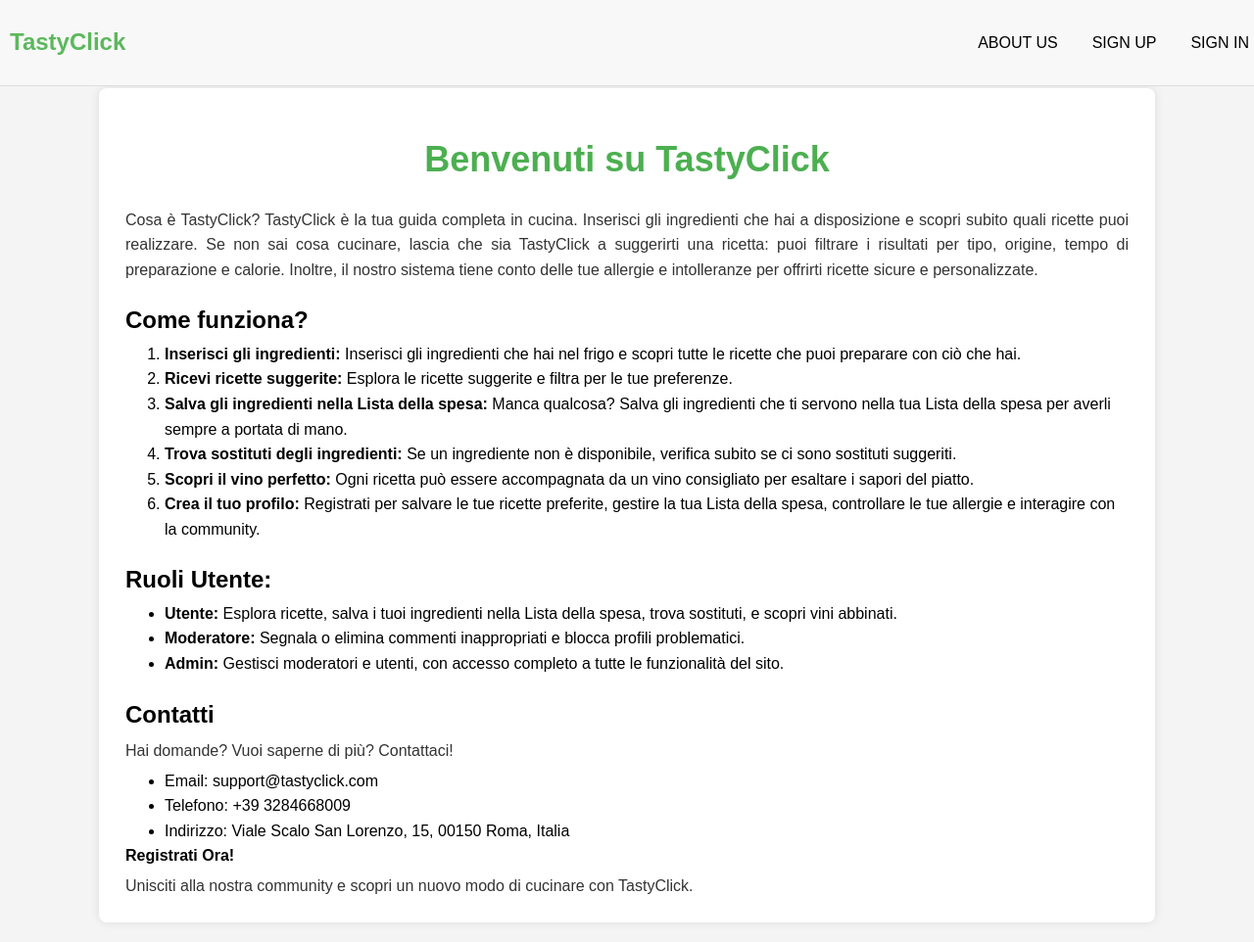
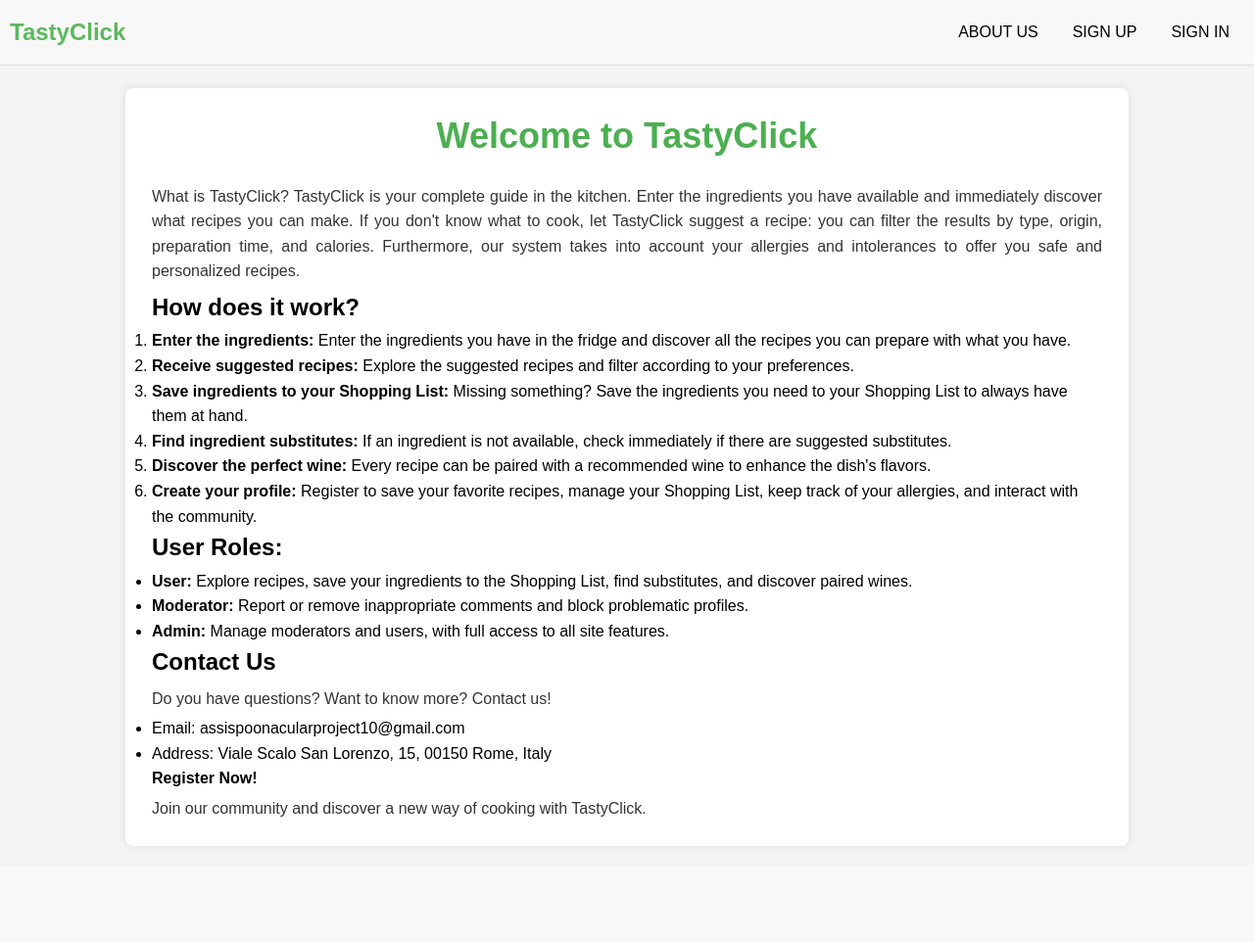
Before and after one commit to Dariop8/progetto-lab-ASSI-2023-2024, a Flask app: page /about_us in a window 1280 px wide. Shown: the whole page at 98% size. After the commit the page ends 866 px from the top, so only its background shows below. Run offline with Flask 3, Linux system fonts and the light colour scheme.

Commit message:
modifiche database, aboutus e header.css

```diff
--- a/app.py
+++ b/app.py
@@ -228,10 +228,12 @@ class Favourite(db.Model):
     id = db.Column(db.Integer, primary_key=True)
     recipe_id = db.Column(db.Integer, nullable=False)
     email = db.Column(db.String(120), db.ForeignKey('users.email', ondelete="CASCADE"), nullable=False)
+    username = db.Column(db.String(30), db.ForeignKey('users.username', ondelete="CASCADE"), nullable=False)
     note = db.Column(db.String(300), nullable=False, default="")
 
-    def __init__(self, recipe_id=None, email=None):
+    def __init__(self, username=None, recipe_id=None, email=None):
         self.recipe_id = recipe_id
+        self.username = username
         self.email = email
         self.note=""
 
@@ -240,10 +242,12 @@ class ShoppingList(db.Model):
 
     id = db.Column(db.Integer, primary_key=True)
     email = db.Column(db.String(120), db.ForeignKey('users.email', ondelete="CASCADE"), nullable=False)
+    username = db.Column(db.String(30), db.ForeignKey('users.username', ondelete="CASCADE"), nullable=False)
     ingredient = db.Column(db.String(300), nullable=False, default="")
 
-    def __init__(self, email=None, ingredient=None):
+    def __init__(self, username=None, email=None, ingredient=None):
         self.email = email
+        self.username = username
         self.ingredient=ingredient
 
 
@@ -268,7 +272,10 @@ class Users(UserMixin, db.Model):
     comments = db.relationship('Comments', backref='user', lazy=True, cascade="all, delete", foreign_keys='Comments.email')
     favourites = db.relationship('Favourite', backref='user', lazy=True, cascade="all, delete", foreign_keys='Favourite.email')
     shoppinglist = db.relationship('ShoppingList', backref='user', lazy=True, cascade="all, delete", foreign_keys='ShoppingList.email')
-    # richieste_sblocco = db.relationship('RichiestaSblocco', backref='user', lazy=True, cascade="all, delete", foreign_keys='RichiestaSblocco.email')
+    richieste_sblocco = db.relationship('RichiestaSblocco', backref='user', lazy=True, cascade="all, delete", foreign_keys='RichiestaSblocco.email')
+    utenti_bloccati = db.relationship('UtentiBloccati', foreign_keys='UtentiBloccati.id_utente', backref='utente_bloccato', lazy=True, cascade="all, delete")
+    moderazioni_blocchi = db.relationship('UtentiBloccati', foreign_keys='UtentiBloccati.id_moderatore', backref='moderatore', lazy=True, cascade="all, delete")
+
 
     __table_args__ = (
         db.CheckConstraint('ruolo BETWEEN 1 AND 3', name='check_ruolo_range'),
@@ -295,17 +302,20 @@ class ruoli(db.Model):
     nome = db.Column(db.Text, unique=True, nullable=False)
     descrizione = db.Column(db.Text)
 
-#UtentiBloccati non ha foreignkey perchè se sono bannato e cancello l'account allora deve rimanere quella mail tra i bloccati
 class UtentiBloccati(db.Model):
     __tablename__ = 'utenti_bloccati'
 
-    email = db.Column(db.String(120), primary_key=True)
-    username = db.Column(db.String(30), unique=True, nullable=False)
-    id_utente = db.Column(db.Integer, unique=True, nullable=True)
-    id_moderatore = db.Column(db.Integer, nullable=False)
+    email = db.Column(db.String(120), db.ForeignKey('users.email', ondelete="CASCADE"), primary_key=True)
+    username = db.Column(db.String(30), db.ForeignKey('users.username', ondelete="CASCADE"), unique=True, nullable=False)
+    id_utente = db.Column(db.Integer, db.ForeignKey('users.id', ondelete="CASCADE"), unique=True, nullable=True)
+    id_moderatore = db.Column(db.Integer, db.ForeignKey('users.id'), nullable=False)
     commento_offensivo = db.Column(db.Text, nullable=True)
     ricetta_interessata = db.Column(db.Integer, nullable=True)
     data_blocco = db.Column(db.DateTime, default=datetime.now(timezone.utc))
+
+    __table_args__ = (
+        db.CheckConstraint('id_utente != id_moderatore', name='check_moderatore_diverso'),
+    )
 
     def __init__(self, email, username, id_utente=None, id_moderatore=None, commento_offensivo=None, ricetta_interessata=None):
         self.email = email
@@ -314,6 +324,7 @@ class UtentiBloccati(db.Model):
         self.id_moderatore = id_moderatore
         self.commento_offensivo = commento_offensivo
         self.ricetta_interessata = ricetta_interessata
+
 
 
 class RichiestaSblocco(db.Model):
@@ -876,6 +887,7 @@ def add_to_favourites():
 
         user_id = session['id']
         user_email = db.session.get(Users, user_id).email
+        username = db.session.get(Users, user_id).username
         recipe_id = request.json.get('recipe_id')
 
         if not recipe_id:
@@ -885,7 +897,7 @@ def add_to_favourites():
         if existing_favourite:
             return jsonify({'error': 'Recipe is already in favourites'}), 409
 
-        favourite = Favourite(recipe_id=recipe_id, email=user_email)
+        favourite = Favourite(username=username, recipe_id=recipe_id, email=user_email)
         db.session.add(favourite)
         db.session.commit()
 
@@ -1006,7 +1018,7 @@ def update_shopping_list():
         if ingredient:
             existing_item = ShoppingList.query.filter_by(email=user.email, ingredient=ingredient).first()
             if not existing_item:
-                new_item = ShoppingList(email=user.email, ingredient=ingredient)
+                new_item = ShoppingList(username=user.username, email=user.email, ingredient=ingredient)
                 db.session.add(new_item)
                 db.session.commit()
 
--- a/static/header.css
+++ b/static/header.css
@@ -1,3 +1,9 @@
+* {
+    margin: 0;
+    padding: 0;
+    box-sizing: border-box;
+}
+
 header {
     display: flex;
     justify-content: space-between;
--- a/templates/about_us.html
+++ b/templates/about_us.html
@@ -18,39 +18,38 @@
     <div class="container">
         <main>
             <div class="about-us">
-                <h1>Benvenuti su TastyClick</h1>
+                <h1>Welcome to TastyClick</h1>
                 <p>
-                    Cosa è TastyClick? TastyClick è la tua guida completa in cucina. Inserisci gli ingredienti che hai a disposizione e scopri subito quali ricette puoi realizzare.
-                    Se non sai cosa cucinare, lascia che sia TastyClick a suggerirti una ricetta: puoi filtrare i risultati per tipo, origine, tempo di preparazione e calorie.
-                    Inoltre, il nostro sistema tiene conto delle tue allergie e intolleranze per offrirti ricette sicure e personalizzate.
+                    What is TastyClick? TastyClick is your complete guide in the kitchen. Enter the ingredients you have available and immediately discover what recipes you can make.
+                    If you don't know what to cook, let TastyClick suggest a recipe: you can filter the results by type, origin, preparation time, and calories.
+                    Furthermore, our system takes into account your allergies and intolerances to offer you safe and personalized recipes.
                 </p>
 
-                <h2>Come funziona?</h2>
+                <h2>How does it work?</h2>
                 <ol>
-                    <li><strong>Inserisci gli ingredienti:</strong> Inserisci gli ingredienti che hai nel frigo e scopri tutte le ricette che puoi preparare con ciò che hai.</li>
-                    <li><strong>Ricevi ricette suggerite:</strong> Esplora le ricette suggerite e filtra per le tue preferenze.</li>
-                    <li><strong>Salva gli ingredienti nella Lista della spesa:</strong> Manca qualcosa? Salva gli ingredienti che ti servono nella tua Lista della spesa per averli sempre a portata di mano.</li>
-                    <li><strong>Trova sostituti degli ingredienti:</strong> Se un ingrediente non è disponibile, verifica subito se ci sono sostituti suggeriti.</li>
-                    <li><strong>Scopri il vino perfetto:</strong> Ogni ricetta può essere accompagnata da un vino consigliato per esaltare i sapori del piatto.</li>
-                    <li><strong>Crea il tuo profilo:</strong> Registrati per salvare le tue ricette preferite, gestire la tua Lista della spesa, controllare le tue allergie e interagire con la community.</li>
+                    <li><strong>Enter the ingredients:</strong> Enter the ingredients you have in the fridge and discover all the recipes you can prepare with what you have.</li>
+                    <li><strong>Receive suggested recipes:</strong> Explore the suggested recipes and filter according to your preferences.</li>
+                    <li><strong>Save ingredients to your Shopping List:</strong> Missing something? Save the ingredients you need to your Shopping List to always have them at hand.</li>
+                    <li><strong>Find ingredient substitutes:</strong> If an ingredient is not available, check immediately if there are suggested substitutes.</li>
+                    <li><strong>Discover the perfect wine:</strong> Every recipe can be paired with a recommended wine to enhance the dish's flavors.</li>
+                    <li><strong>Create your profile:</strong> Register to save your favorite recipes, manage your Shopping List, keep track of your allergies, and interact with the community.</li>
                 </ol>
 
-                <h2>Ruoli Utente:</h2>
+                <h2>User Roles:</h2>
                 <ul>
-                    <li><strong>Utente:</strong> Esplora ricette, salva i tuoi ingredienti nella Lista della spesa, trova sostituti, e scopri vini abbinati.</li>
-                    <li><strong>Moderatore:</strong> Segnala o elimina commenti inappropriati e blocca profili problematici.</li>
-                    <li><strong>Admin:</strong> Gestisci moderatori e utenti, con accesso completo a tutte le funzionalità del sito.</li>
+                    <li><strong>User:</strong> Explore recipes, save your ingredients to the Shopping List, find substitutes, and discover paired wines.</li>
+                    <li><strong>Moderator:</strong> Report or remove inappropriate comments and block problematic profiles.</li>
+                    <li><strong>Admin:</strong> Manage moderators and users, with full access to all site features.</li>
                 </ul>
 
-                <h2>Contatti</h2>
-                <p>Hai domande? Vuoi saperne di più? Contattaci!</p>
+                <h2>Contact Us</h2>
+                <p>Do you have questions? Want to know more? Contact us!</p>
                 <ul>
-                    <li>Email: support@tastyclick.com</li>
-                    <li>Telefono: +39 3284668009</li>
-                    <li>Indirizzo: Viale Scalo San Lorenzo, 15, 00150 Roma, Italia</li>
+                    <li>Email: assispoonacularproject10@gmail.com</li>
+                    <li>Address: Viale Scalo San Lorenzo, 15, 00150 Rome, Italy</li>
                 </ul>
-                <strong>Registrati Ora!</strong>
-                <p>Unisciti alla nostra community e scopri un nuovo modo di cucinare con TastyClick.</p>
+                <strong>Register Now!</strong>
+                <p>Join our community and discover a new way of cooking with TastyClick.</p>
             </div>
         </main>
     </div>
```
Also changed, not shown: instance/db.sqlite, tests/test_US1_unit.py (renamed from tests/test_US1_tdd.py), tests/test_US31_unit.py (renamed from tests/test_US31_tdd.py).
